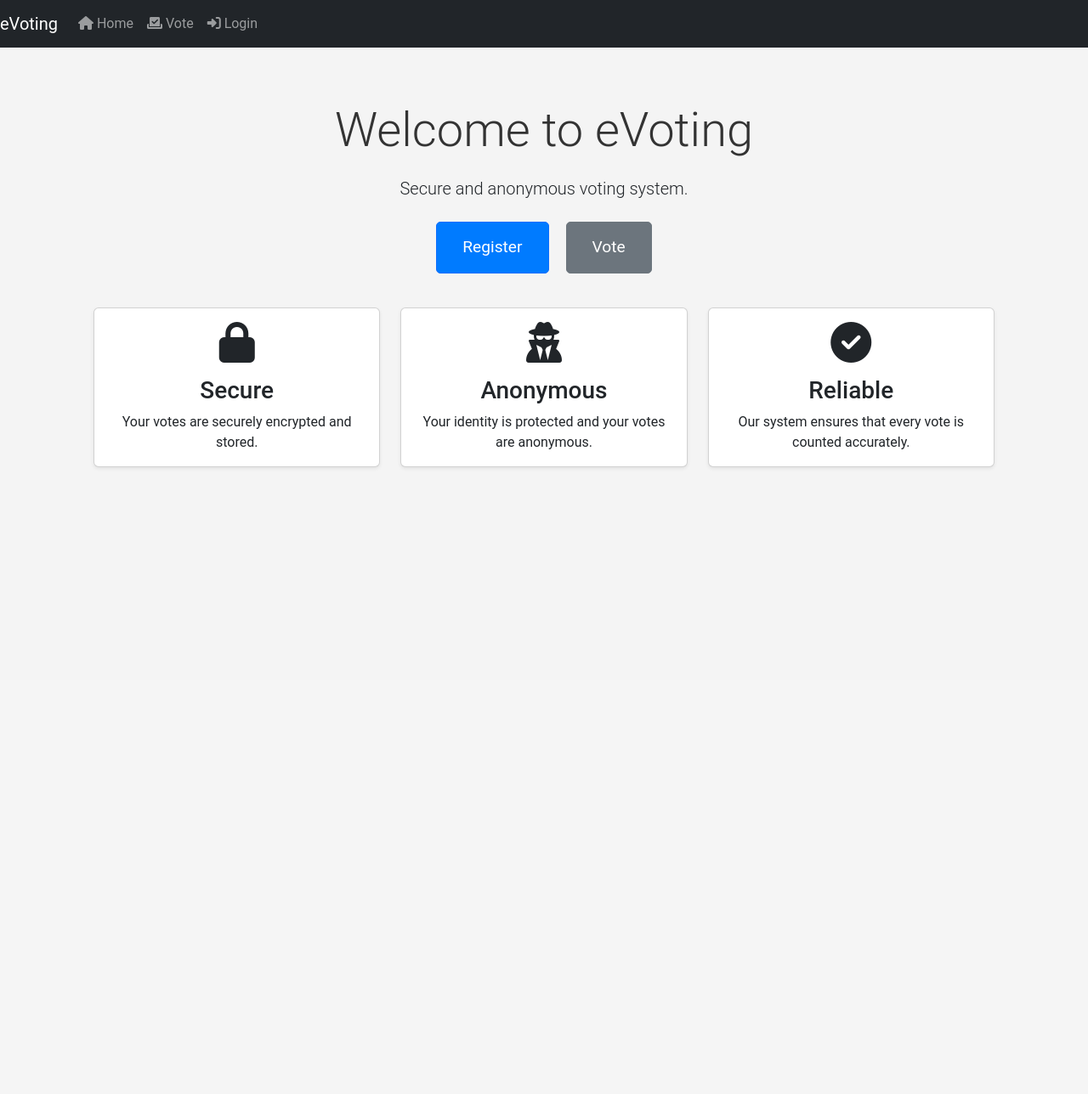
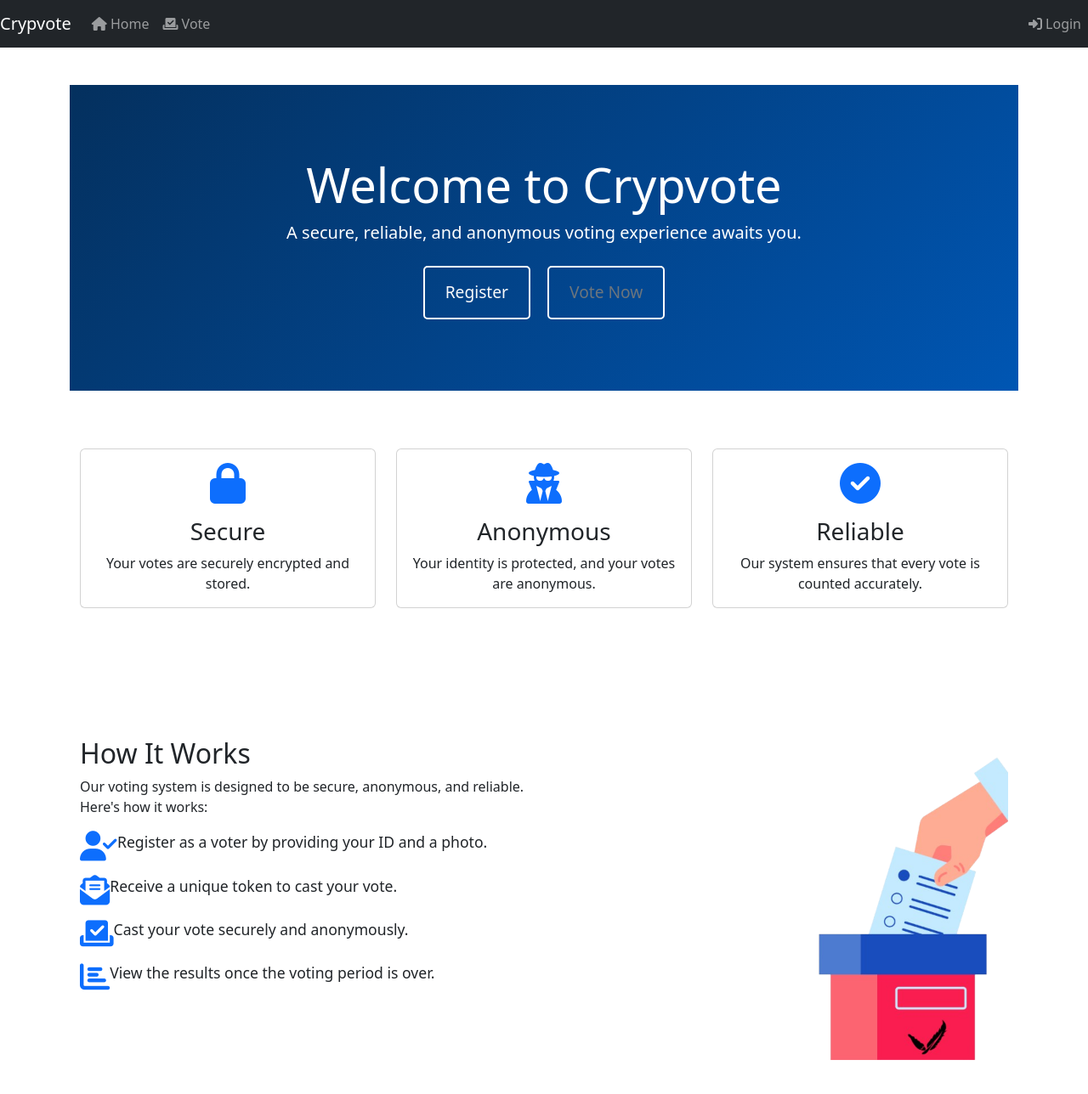
Before and after one commit to RakhaMaulana/Bismillah_TA, a Flask app: page / in a window 1280 px wide. Shown: the whole page at 85% size. Before the commit the page ends 551 px from the top, so only its background shows below. Run offline with Flask 3, Linux system fonts and the light colour scheme; some libraries are stand-ins or nearby versions.

Commit message:
Bismillah fix

```diff
--- a/app.py
+++ b/app.py
@@ -2,7 +2,7 @@ from flask import Flask, render_template, request, redirect, url_for, session, f
 import sqlite3
 import hashlib
 import BlindSig as bs
-import random
+import secrets
 import cryptomath
 import os
 import base64
@@ -22,7 +22,7 @@ app = Flask(__name__)
 app.secret_key = os.getenv('SECRET_KEY')
 UPLOAD_FOLDER = 'static/uploads'
 app.config['UPLOAD_FOLDER'] = UPLOAD_FOLDER
-app.config['MAX_CONTENT_LENGTH'] = 16 * 1024 * 1024  # 16 MB max file size
+app.config['MAX_CONTENT_LENGTH'] = 8 * 1024 * 1024  # 16 MB max file size
 app.config['SESSION_COOKIE_HTTPONLY'] = True
 app.config['SESSION_COOKIE_SECURE'] = True
 
@@ -33,7 +33,7 @@ csrf = CSRFProtect(app)
 limiter = Limiter(
     get_remote_address,
     app=app,
-    default_limits=["200 per day", "50 per hour"],
+    default_limits=["4000 per hour"],
     storage_uri="memory://"
 )
 
@@ -41,7 +41,7 @@ def allowed_file(filename):
     ALLOWED_EXTENSIONS = {'png', 'jpg', 'jpeg'}
     return '.' in filename and filename.rsplit('.', 1)[1].lower() in ALLOWED_EXTENSIONS
 
-@app.route('/')
+@app.route('/', methods=['GET'])
 def index():
     return render_template('index.html')
 
@@ -64,7 +64,7 @@ def login():
             flash('Invalid credentials')
     return render_template('login.html')
 
-@app.route('/logout')
+@app.route('/logout', methods=['GET'])
 def logout():
     session.clear()
     return redirect(url_for('index'))
@@ -181,7 +181,7 @@ def vote():
             _ = signer.private_key['d']
             save_keys(n, e, _)  # Save keys to the database
 
-        x = random.randint(1, n)
+        x = secrets.randbelow(n - 1) + 1
         concat_message = str(candidate_id) + str(x)
         message_hash = hashlib.sha256(concat_message.encode('utf-8')).hexdigest()
         message_hash = int(message_hash, 16)
@@ -205,7 +205,7 @@ def vote():
     conn.close()
     return render_template('vote.html', candidates=candidates, no_candidates=len(candidates) == 0)
 
-@app.route('/recap')
+@app.route('/recap', methods=['GET'])
 @limiter.limit("200 per minute")
 def recap():
     if 'user_id' not in session:
--- a/main.py
+++ b/main.py
@@ -1,6 +1,6 @@
 import BlindSig as bs
 import hashlib
-import random
+import secrets
 import cryptomath
 import sqlite3
 from createdb import save_keys, save_voter, save_ballot  # Import the functions from createdb.py
@@ -50,7 +50,7 @@ class Poll:
         self.process_signed_blind_message(signed_blind_message, concat_message, message_hash, blind_message, voter, x)
 
     def generate_random_x(self):
-        x = random.randint(1, self.n)
+        x = secrets.randbelow(self.n - 1) + 1
         print("\u001b[35;1m(a) Generates random x such that 1<=x<=n\u001b[0m", end='\n\n')
         print("\u001b[33;1mx: \u001b[0m", x, end="\n\n")
         return x
@@ -164,7 +164,7 @@ class PollMachine:
     def pick_public_key(self, phi):
         found_encryption_key = False
         while not found_encryption_key:
-            public_key = random.randint(2, phi - 1)
+            public_key = secrets.randbelow(phi - 1) + 1
             if cryptomath.gcd(public_key, phi) == 1:
                 found_encryption_key = True
         return public_key
--- a/static/style.css
+++ b/static/style.css
@@ -319,3 +319,42 @@ button.btn:hover {
         margin: 10px 0;
     }
 }
+
+/* Hero Section */
+.jumbotron {
+    background: linear-gradient(135deg, #04305e 0%, #0056b3 100%);
+    color: white;
+    padding: 4rem 0;
+}
+
+.hero-buttons .btn {
+    border: 2px solid white;
+    transition: all 0.3s ease;
+}
+
+.hero-buttons .btn:hover {
+    background-color: white;
+    color: #0c2947;
+}
+
+/* Features Section */
+.feature-card {
+    border: none;
+    transition: transform 0.3s ease, box-shadow 0.3s ease;
+}
+
+.feature-card:hover {
+    transform: scale(1.05);
+    box-shadow: 0 8px 20px rgba(0, 0, 0, 0.2);
+}
+
+.feature-icon {
+    font-size: 3rem;
+}
+
+/* How It Works Section */
+.list-unstyled li {
+    font-size: 1.1rem;
+    display: flex;
+    align-items: center;
+}
--- a/templates/approve_voter.html
+++ b/templates/approve_voter.html
@@ -23,7 +23,7 @@
         </form>
 
         <div class="voter-photo-container text-center mt-4">
-            <img id="voter-photo" src="{{ url_for('static', filename='uploads/' ~ voters[0][1] ~ '.jpg') }}" class="img-fluid" alt="Voter Photo">
+            <img id="voter-photo" src="{{ url_for('static', filename='uploads/' ~ voters[0][1] ~ '.jpg') }}" class="img-fluid" alt="Voter">
         </div>
     {% else %}
         <div class="alert alert-info text-center">
--- a/templates/base.html
+++ b/templates/base.html
@@ -3,7 +3,8 @@
 <head>
     <meta charset="UTF-8">
     <meta name="viewport" content="width=device-width, initial-scale=1.0">
-    <title>{% block title %}My App{% endblock %}</title>
+    <title>{% block title %}Crypvote{% endblock %}</title>
+    <link rel="icon" href="{{ url_for('static', filename='icon.ico') }}" type="image/x-icon">
     <link href="https://cdn.jsdelivr.net/npm/bootstrap@5.3.3/dist/css/bootstrap.min.css" rel="stylesheet" integrity="sha384-QWTKZyjpPEjISv5WaRU9OFeRpok6YctnYmDr5pNlyT2bRjXh0JMhjY6hW+ALEwIH" crossorigin="anonymous">
     <link rel="stylesheet" href="https://cdnjs.cloudflare.com/ajax/libs/font-awesome/6.7.1/css/all.min.css">
     <link rel="stylesheet" href="{{ url_for('static', filename='style.css') }}">
@@ -13,12 +14,12 @@
 </head>
 <body>
     <nav class="navbar navbar-expand-lg navbar-dark bg-dark">
-        <a class="navbar-brand" href="{{ url_for('index') }}">eVoting</a>
+        <a class="navbar-brand" href="{{ url_for('index') }}">Crypvote</a>
         <button class="navbar-toggler" type="button" data-toggle="collapse" data-target="#navbarNav" aria-controls="navbarNav" aria-expanded="false" aria-label="Toggle navigation">
             <span class="navbar-toggler-icon"></span>
         </button>
         <div class="collapse navbar-collapse" id="navbarNav">
-            <ul class="navbar-nav ml-auto">
+            <ul class="navbar-nav me-auto">
                 <li class="nav-item">
                     <a class="nav-link" href="{{ url_for('index') }}"><i class="fas fa-home"></i> Home</a>
                 </li>
@@ -35,6 +36,13 @@
                     <li class="nav-item">
                         <a class="nav-link" href="{{ url_for('approve_voter') }}"><i class="fas fa-check"></i> Approve Voter</a>
                     </li>
+                    <li class="nav-item">
+                        <a class="nav-link" href="{{ url_for('recap') }}"><i class="fas fa-chart-bar"></i> Recap</a>
+                    </li>
+                {% endif %}
+            </ul>
+            <ul class="navbar-nav ms-auto">
+                {% if session.username %}
                     <li class="nav-item">
                         <a class="nav-link" href="{{ url_for('logout') }}"><i class="fas fa-sign-out-alt"></i> Logout</a>
                     </li>
@@ -58,7 +66,7 @@
         {% endwith %}
         {% block content %}{% endblock %}
     </div>
-    <script src="https://code.jquery.com/jquery-3.6.0.min.js"></script>
-    <script src="https://stackpath.bootstrapcdn.com/bootstrap/4.5.2/js/bootstrap.min.js"></script>
+    <script src="https://code.jquery.com/jquery-3.7.1.min.js"></script>
+    <link href="https://cdn.jsdelivr.net/npm/bootstrap@5.3.3/dist/css/bootstrap.min.css" rel="stylesheet" integrity="sha384-QWTKZyjpPEjISv5WaRU9OFeRpok6YctnYmDr5pNlyT2bRjXh0JMhjY6hW+ALEwIH" crossorigin="anonymous">
 </body>
 </html>
--- a/templates/index.html
+++ b/templates/index.html
@@ -1,40 +1,43 @@
 {% extends "base.html" %}
 
 {% block content %}
-<div class="jumbotron text-center">
+<!-- Hero Section -->
+<div class="jumbotron text-center bg-primary text-white">
     <div class="container">
-        <h1 class="display-4">Welcome to eVoting</h1>
-        <p class="lead">Secure and anonymous voting system.</p>
+        <h1 class="display-4 font-weight-bold">Welcome to Crypvote</h1>
+        <p class="lead">A secure, reliable, and anonymous voting experience awaits you.</p>
         <div class="hero-buttons mt-4">
-            <a href="{{ url_for('register_voter') }}" class="btn btn-primary btn-lg mr-2">Register</a>
-            <a href="{{ url_for('vote') }}" class="btn btn-secondary btn-lg">Vote</a>
+            <a href="{{ url_for('register_voter') }}" class="btn btn-outline-light btn-lg px-4 mr-3">Register</a>
+            <a href="{{ url_for('vote') }}" class="btn btn-outline-secondary btn-lg px-4">Vote Now</a>
         </div>
     </div>
 </div>
-<div class="container">
+
+<!-- Features Section -->
+<div class="container mt-5">
     <div class="row text-center">
         <div class="col-md-4">
-            <div class="card mb-4 shadow-sm">
+            <div class="card feature-card">
                 <div class="card-body">
-                    <i class="fas fa-lock fa-3x mb-3"></i>
+                    <i class="fas fa-lock feature-icon mb-3 text-primary"></i>
                     <h3 class="card-title">Secure</h3>
                     <p class="card-text">Your votes are securely encrypted and stored.</p>
                 </div>
             </div>
         </div>
         <div class="col-md-4">
-            <div class="card mb-4 shadow-sm">
+            <div class="card feature-card">
                 <div class="card-body">
-                    <i class="fas fa-user-secret fa-3x mb-3"></i>
+                    <i class="fas fa-user-secret feature-icon mb-3 text-primary"></i>
                     <h3 class="card-title">Anonymous</h3>
-                    <p class="card-text">Your identity is protected and your votes are anonymous.</p>
+                    <p class="card-text">Your identity is protected, and your votes are anonymous.</p>
                 </div>
             </div>
         </div>
         <div class="col-md-4">
-            <div class="card mb-4 shadow-sm">
+            <div class="card feature-card">
                 <div class="card-body">
-                    <i class="fas fa-check-circle fa-3x mb-3"></i>
+                    <i class="fas fa-check-circle feature-icon mb-3 text-primary"></i>
                     <h3 class="card-title">Reliable</h3>
                     <p class="card-text">Our system ensures that every vote is counted accurately.</p>
                 </div>
@@ -42,4 +45,35 @@
         </div>
     </div>
 </div>
+
+<!-- How It Works Section -->
+<div class="container mt-5">
+    <div class="row align-items-center">
+        <div class="col-md-6">
+            <h2>How It Works</h2>
+            <p>Our voting system is designed to be secure, anonymous, and reliable. Here's how it works:</p>
+            <ul class="list-unstyled">
+                <li class="mb-3 d-flex align-items-start">
+                    <i class="fas fa-user-check fa-2x text-primary"></i>
+                    <span class="ml-3">Register as a voter by providing your ID and a photo.</span>
+                </li>
+                <li class="mb-3 d-flex align-items-start">
+                    <i class="fas fa-envelope-open-text fa-2x text-primary"></i>
+                    <span class="ml-3">Receive a unique token to cast your vote.</span>
+                </li>
+                <li class="mb-3 d-flex align-items-start">
+                    <i class="fas fa-vote-yea fa-2x text-primary"></i>
+                    <span class="ml-3">Cast your vote securely and anonymously.</span>
+                </li>
+                <li class="mb-3 d-flex align-items-start">
+                    <i class="fas fa-chart-bar fa-2x text-primary"></i>
+                    <span class="ml-3">View the results once the voting period is over.</span>
+                </li>
+            </ul>
+        </div>
+        <div class="col-md-6" style="text-align: right;">
+            <img src="{{ url_for('static', filename='voting_process.png') }}" alt="Voting Process Image" class="img-fluid" style="max-width: 250px;">
+        </div>
+    </div>
+</div>
 {% endblock %}
--- a/templates/vote.html
+++ b/templates/vote.html
@@ -28,7 +28,7 @@
             <button type="submit" class="btn btn-primary w-100">Vote</button>
         </form>
         <div class="candidate-photo-container text-center mt-4">
-            <img id="candidate-photo" src="{{ url_for('static', filename='uploads/' ~ candidates[0][2].split('/')[-1]) }}" class="img-fluid candidate-photo" alt="Candidate Photo">
+            <img id="candidate-photo" src="{{ url_for('static', filename='uploads/' ~ candidates[0][2].split('/')[-1]) }}" class="img-fluid candidate-photo" alt="Candidate">
             <h5 id="candidate-name" class="mt-3">{{ candidates[0][1] }}</h5>
             <p id="candidate-class">{{ candidates[0][3] }}</p>
         </div>
```
Also changed, not shown: cryptomath.py (+21 -17 lines), static/icon.ico (added), static/voting_process.png (added), templates/register_voter.html (line endings or trailing spaces).
